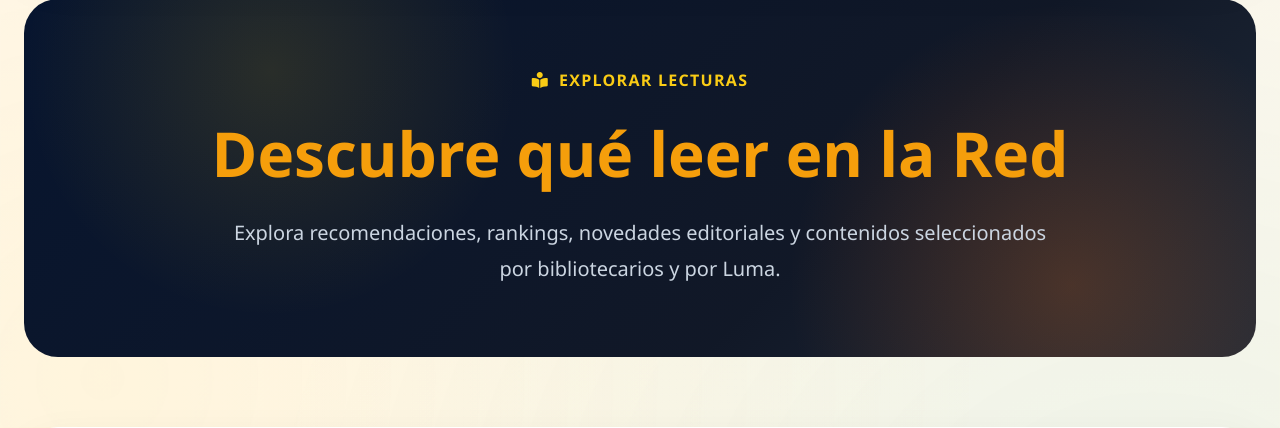
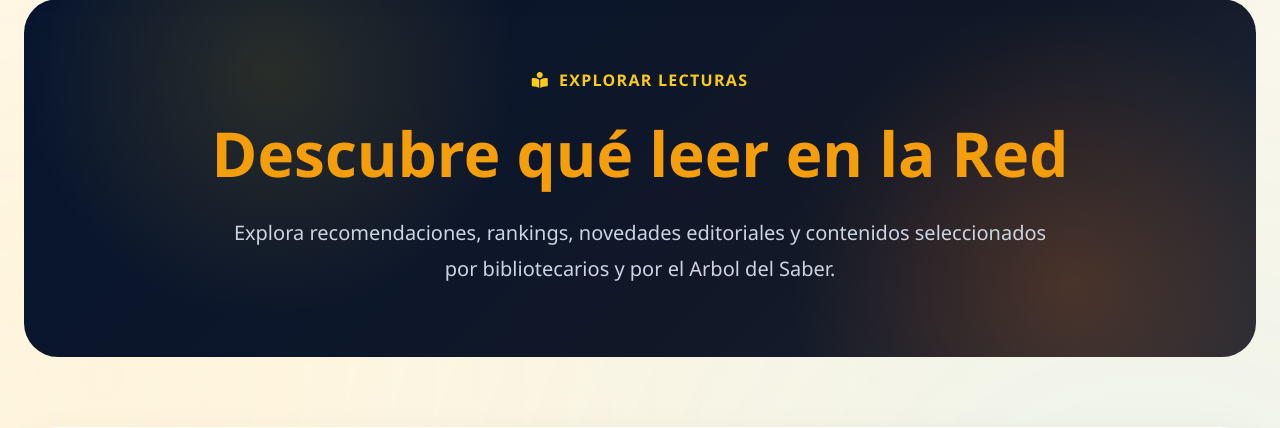
Before and after one commit to willarboleda-rgb/sigb-red-bibliotecas-cali-V2, a Flask app: page /lecturas in a window 1280 px wide; the page is wider, and only the part inside the window is pictured. Shown: the part 149-577 px from the top of that part. Run offline with Flask 3, Linux system fonts and the light colour scheme.

Commit message:
Ajustes finales Arbol del Saber y corrección de referencias

```diff
--- a/templates/components/lecturas.html
+++ b/templates/components/lecturas.html
@@ -41,7 +41,7 @@
 
         <p>
             Explora recomendaciones, rankings, novedades editoriales y contenidos seleccionados
-            por bibliotecarios y por Luma.
+            por bibliotecarios y por el Arbol del Saber.
         </p>
 
     </section>
@@ -222,7 +222,7 @@
         <div class="reading-luma-box">
 
             <span class="luma-badge">
-                🦜 Luma recomienda
+                🌳 El Árbol del Saber recomienda
             </span>
 
             <h2>
```
